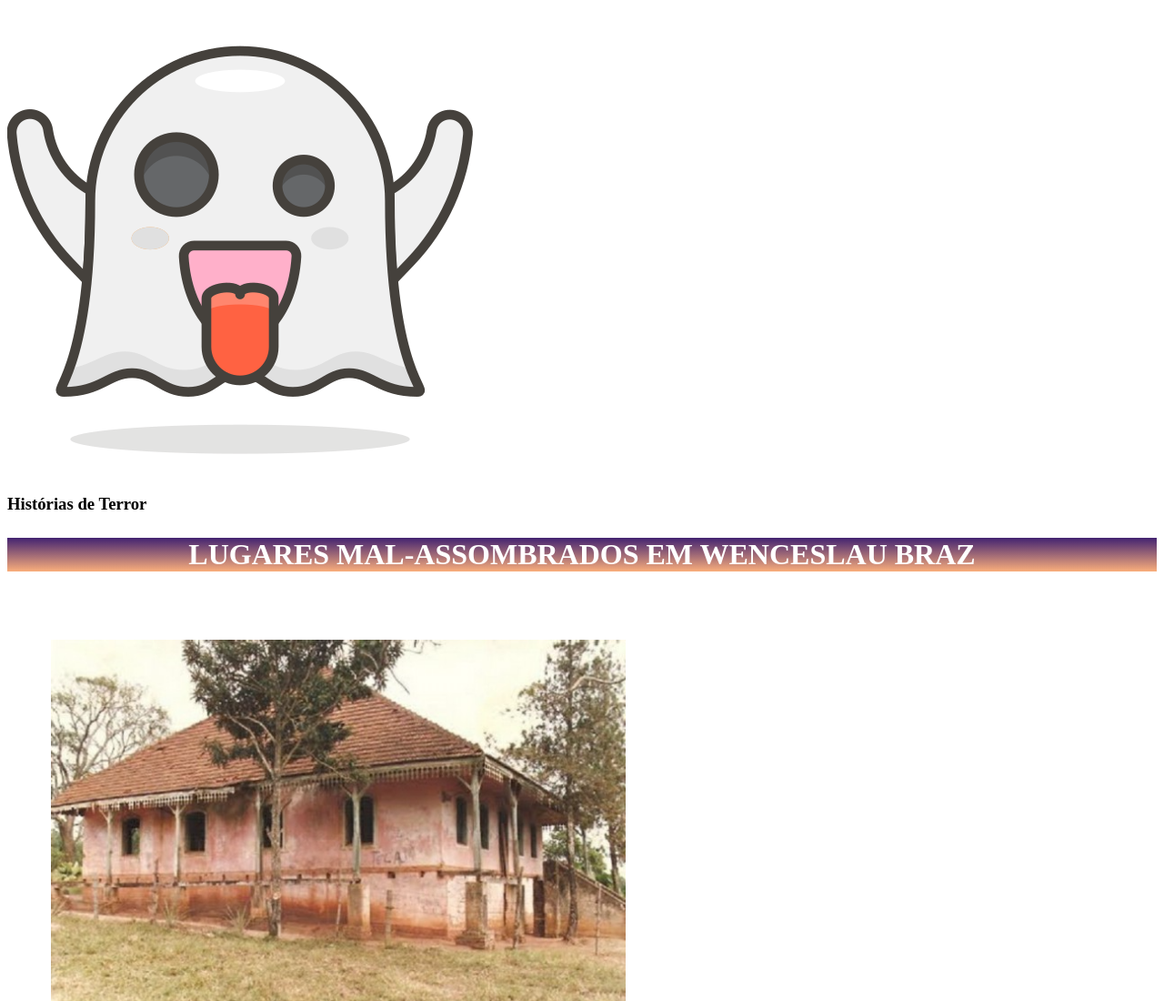
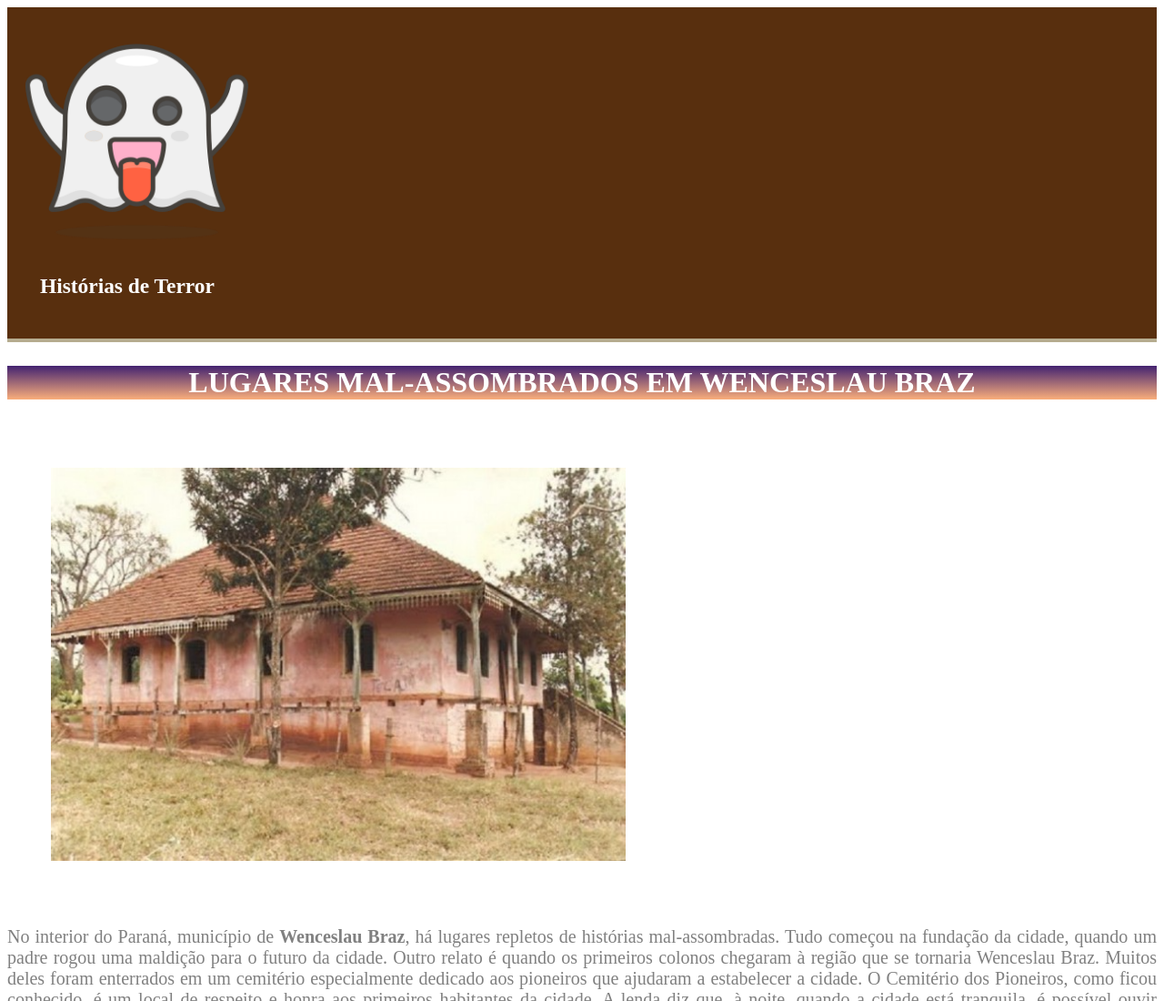
Before and after one commit to kheronn/ge_pensamentoc_turma_q, a plain HTML site: page index.html in a window 1280 px wide. Shown: the top 1100 px of the page at 91% size. Drawn offline with Linux system fonts and the light colour scheme.

Commit message:
estilizando o cabeçalho

```diff
--- a/style.css
+++ b/style.css
@@ -6,6 +6,24 @@ p {
 body {
     text-align: left;
 
+}
+
+.cabecalho{
+    padding: 20px;
+    background-color: #582f0e;
+    border-bottom: 4px solid #b6ad90;
+    font-size: 20px;
+    color: white;
+
+}
+
+.cabecalho-imagem{
+    width: 20%;
+    height: 20%;
+}
+
+.cabecalho-titulo{
+    padding-left: 16px;
 }
 
 #titulo {
```
